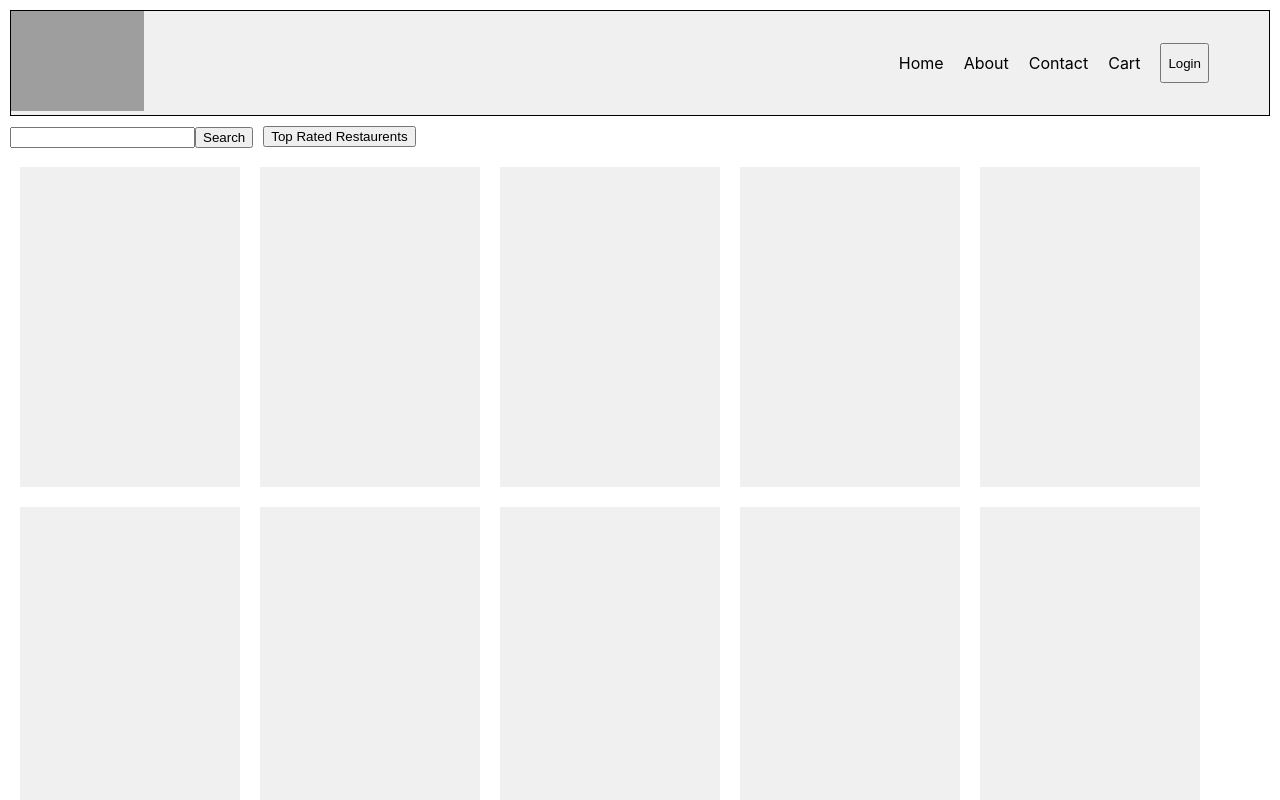
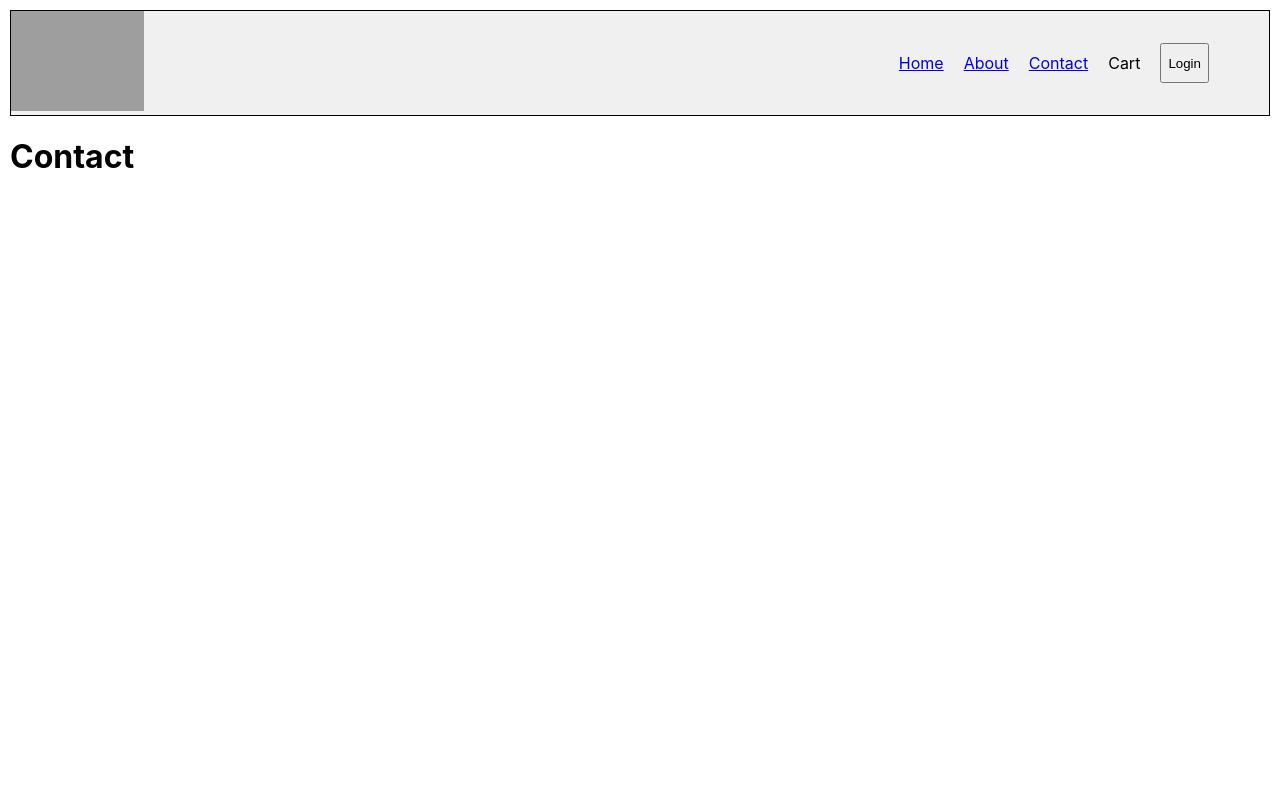
Before and after one commit to Aswin-A-1/food-app, a React (Create React App) app: page /contact in a window 1280 px wide. Shown: the top 800 px of the page. Built offline with nearby package versions, Linux system fonts and the light colour scheme; no server answers; grey boxes are pictures that could not be loaded.

Commit message:
routing added

```diff
--- a/package.json
+++ b/package.json
@@ -9,6 +9,7 @@
     "@testing-library/user-event": "^13.5.0",
     "react": "^19.2.8",
     "react-dom": "^19.2.8",
+    "react-router-dom": "^7.18.1",
     "react-scripts": "5.0.1",
     "web-vitals": "^2.1.4"
   },
--- a/src/App.css
+++ b/src/App.css
@@ -84,6 +84,10 @@
   align-items: center;
 }
 
+.search-btn{
+  cursor: pointer;
+}
+
 /* .App {
   text-align: center;
 }
--- a/src/App.js
+++ b/src/App.js
@@ -1,13 +1,13 @@
 // import logo from './logo.svg';
 import "./App.css";
 import Header from "./components/Header";
-import Body from "./components/Body";
+import { Outlet } from "react-router-dom";
 
 const App = () => {
   return (
     <div className="app">
       <Header />
-      <Body />
+      <Outlet />
     </div>
   );
 };
--- /dev/null
+++ b/src/components/About.js
@@ -0,0 +1,10 @@
+const About = () => {
+    return (
+        <div className="about">
+            <h1>About</h1>
+            <h2>This is Namaste food</h2>
+        </div>
+    )
+}
+
+export default About;
--- /dev/null
+++ b/src/components/Contact.js
@@ -0,0 +1,9 @@
+const Contact = () => {
+  return (
+    <div className="contact">
+        <h1>Contact</h1>
+    </div>
+  )
+}
+
+export default Contact
--- /dev/null
+++ b/src/components/Error.js
@@ -0,0 +1,14 @@
+import { useRouteError } from "react-router-dom";
+
+const Error = () => {
+    const err = useRouteError();
+    return (
+        <div className="error">
+            <h1>Oops!!</h1>
+            <h2>Something went wrong</h2>
+            <h3>{err.status}: {err.statusText}</h3>
+        </div>
+    )
+}
+
+export default Error;
--- a/src/components/Header.js
+++ b/src/components/Header.js
@@ -1,5 +1,6 @@
 import { useState } from 'react';
 import {LOGO_URL} from '../utils/constants'
+import { Link } from 'react-router-dom';
 
 const Header = () => {
   const [btnName, setBtnName] = useState('Login')
@@ -14,9 +15,9 @@ const Header = () => {
       </div>
       <div className="nav-items">
         <ul>
-          <li>Home</li>
-          <li>About</li>
-          <li>Contact</li>
+          <li><Link to="/">Home</Link></li>
+          <li><Link to="/about">About</Link></li>
+          <li><Link to="/contact">Contact</Link></li>
           <li>Cart</li>
           <button className='login-logout-btn'  onClick={() => {
             btnName === 'Login' ? setBtnName('Logout') : setBtnName('Login')
--- a/src/components/Search.js
+++ b/src/components/Search.js
@@ -4,7 +4,7 @@ const Search = ({searchText, setSearchText, onSearch}) => {
       <input value={searchText} onChange={(e) => {
         setSearchText(e.target.value)
       }}></input>
-      <button onClick={onSearch}>Search</button>
+      <button className="search-btn" onClick={onSearch}>Search</button>
     </div>
   );
 };
--- a/src/index.js
+++ b/src/index.js
@@ -3,12 +3,37 @@ import ReactDOM from "react-dom/client";
 import "./index.css";
 import App from "./App";
 import reportWebVitals from "./reportWebVitals";
+import { createBrowserRouter, RouterProvider } from "react-router-dom";
+import About from "./components/About";
+import Contact from "./components/Contact";
+import Error from "./components/Error";
+import Body from "./components/Body";
 
-
+const appRouter = createBrowserRouter([
+  {
+    path: "/",
+    element: <App />,
+    children: [
+      {
+        path: "/",
+        element: <Body />,
+      },
+      {
+        path: "/about",
+        element: <About />,
+      },
+      {
+        path: "/contact",
+        element: <Contact />,
+      },
+    ],
+    errorElement: <Error />,
+  },
+]);
 
 const root = ReactDOM.createRoot(document.getElementById("root"));
 
-root.render(<App />);
+root.render(<RouterProvider router={appRouter} />);
 // root.render(
 //   <React.StrictMode>
 //     <App />
```
Also changed, not shown: 1 other file (tests, documents, lock files or other folders).
